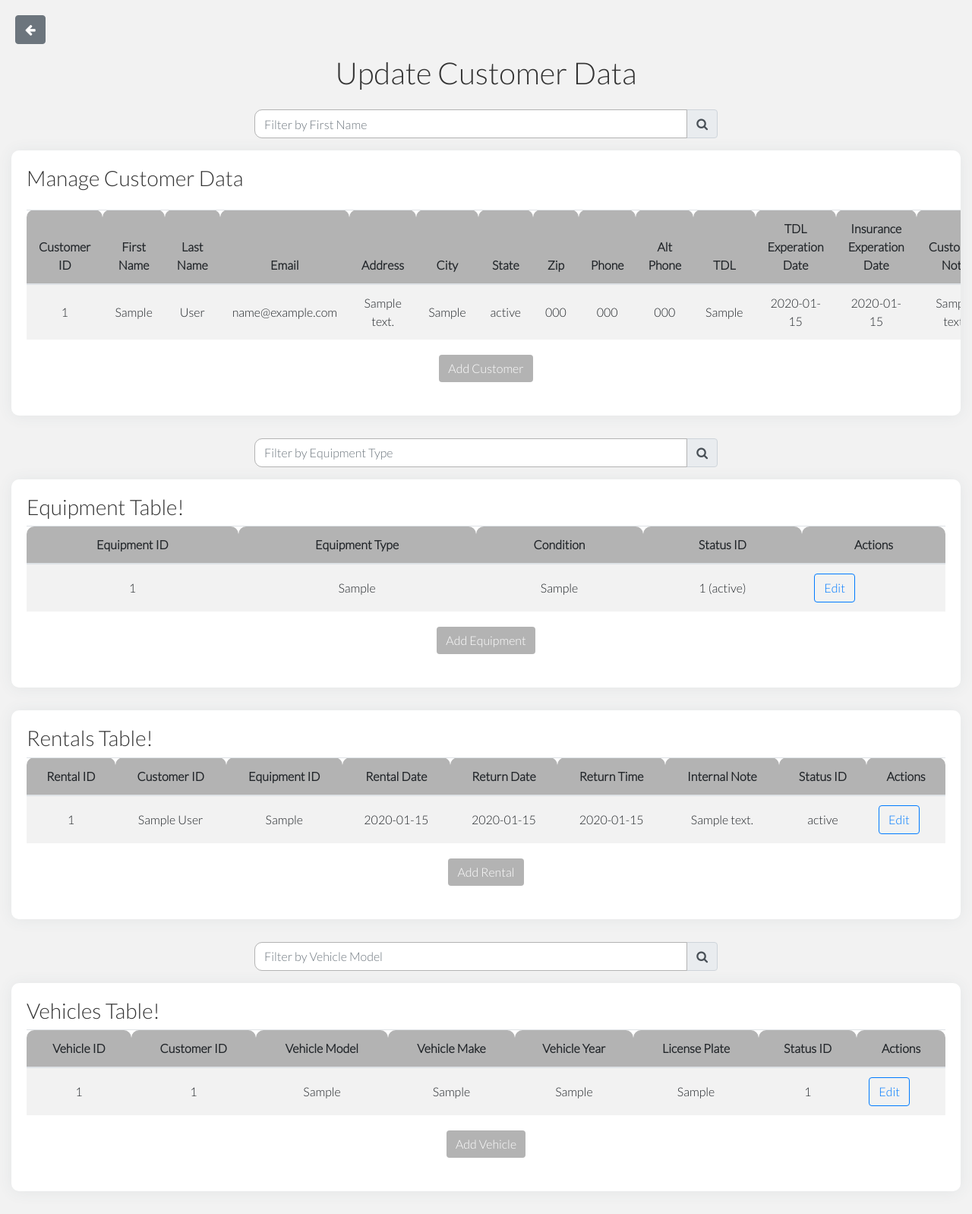
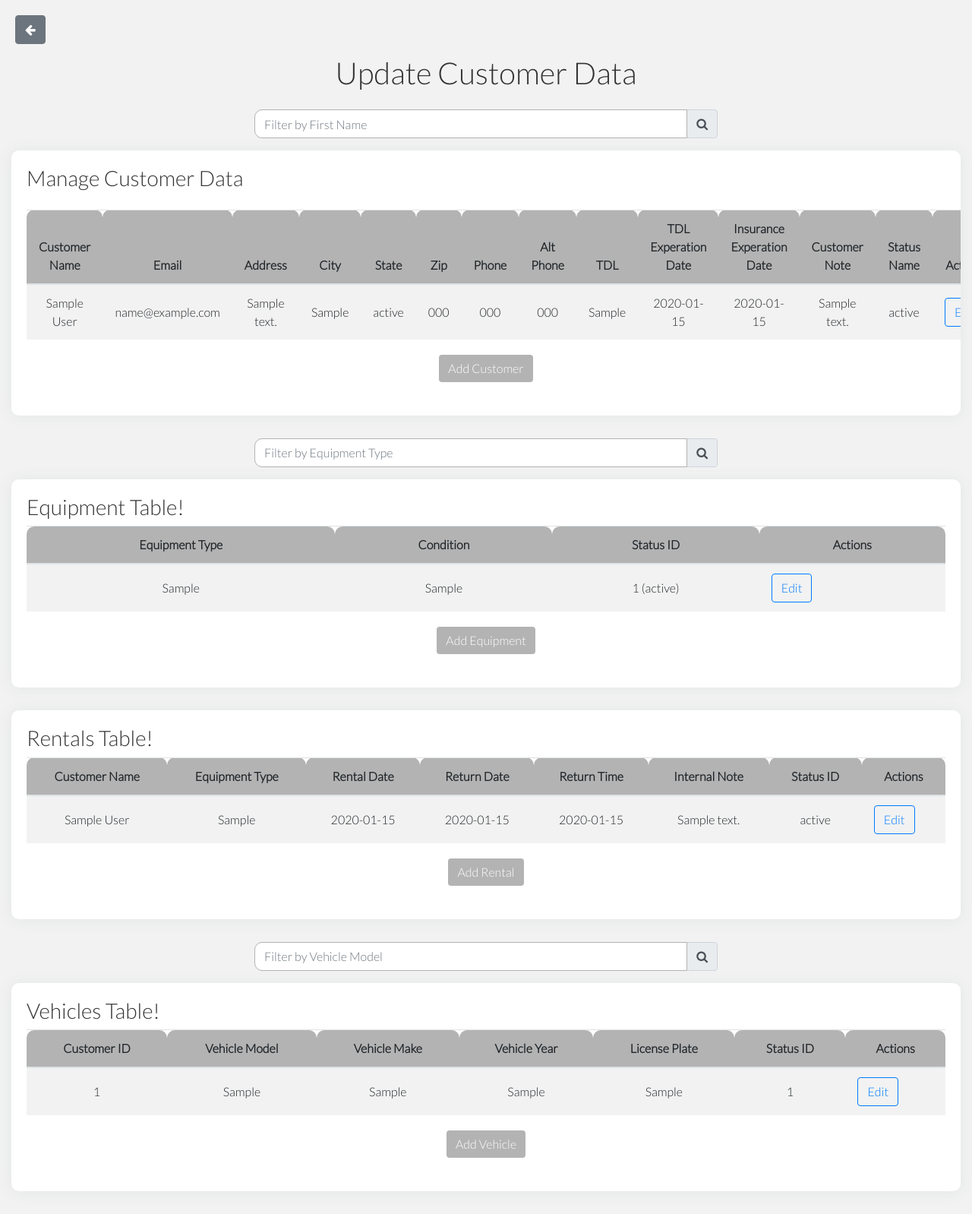
Before and after one commit to DanielHayashi-tech/concrete-help-desk, a Flask app: page /modals in a window 1280 px wide. Shown: the whole page at 76% size. Run offline with Flask 3, Linux system fonts and the light colour scheme; a user stored in the database is signed in; tables that the repository leaves empty hold one stand-in row (values such as "Sample post"); parts of the project's set-up code (start-up, migrations or seed data) failed here and were passed over; some libraries are stand-ins or nearby versions.

Commit message:
replaced numbers with enums in customers table

```diff
--- a/app.py
+++ b/app.py
@@ -228,22 +228,25 @@ def modals():
         return redirect(url_for('login'))
 
     customers_query = db.session.query(
-        Customers.CustomerID,
-        Customers.FirstName,
-        Customers.LastName,
-        Customers.Email,
-        Customers.Phone,
-        Customers.AltPhone,
-        Customers.Address,
-        Customers.City,
-        Customers.State,
-        Customers.Zip,
-        Customers.TDL,
-        Customers.TDLExpirationDate,
-        Customers.InsuranceExpDate,
-        Customers.CustomerNote,
-        Customers.StatusID
+    Customers.CustomerID,
+    Customers.FirstName,
+    Customers.LastName,
+    Customers.Email,
+    Customers.Phone,
+    Customers.AltPhone,
+    Customers.Address,
+    Customers.City,
+    Customers.State,
+    Customers.Zip,
+    Customers.TDL,
+    Customers.TDLExpirationDate,
+    Customers.InsuranceExpDate,
+    Customers.CustomerNote,
+    CustomerStatuses.StatusName  # Added StatusName
+    ).join(
+        CustomerStatuses, CustomerStatuses.StatusID == Customers.StatusID
     ).order_by(Customers.CustomerID.desc()).all()
+
 
     customers_data = []
     for row in customers_query:
@@ -262,8 +265,7 @@ def modals():
             'TDLExpirationDate': row.TDLExpirationDate,
             'InsuranceExpDate': row.InsuranceExpDate,
             'CustomerNote': row.CustomerNote,
-            'StatusID': row.StatusID,
-
+            'StatusName': row.StatusName,  # Changed from StatusID to StatusName
         }
         customers_data.append(item)
 
--- a/templates/modals.html
+++ b/templates/modals.html
@@ -103,6 +103,11 @@
         .table-container .table thead th:nth-child(14),
         .table-container .table tbody td:nth-child(14) {
             width: 15%; /* Increased width for the Internal Note column */
+        }
+
+        .table-container .table thead th:nth-child(1),
+        .table-container .table tbody td:nth-child(1) {
+        display: none;
         }
 
         /* Move the title to the left */
@@ -220,8 +225,7 @@
         <thead>
             <tr>
                 <th class="text-center">Customer ID</th>
-                <th class="text-center">First Name</th>
-                <th class="text-center">Last Name</th>
+                <th class="text-center">Customer Name</th>
                 <th class="text-center">Email</th>
                 <th class="text-center">Address</th>
                 <th class="text-center">City</th>
@@ -233,7 +237,7 @@
                 <th class="text-center">TDL Experation Date</th>
                 <th class="text-center">Insurance Experation Date</th>
                 <th class="text-center">Customer Note</th>
-                <th class="text-center">Status Id</th>
+                <th class="text-center">Status Name</th>
                 <th class="text-center">Actions</th>
 
             </tr>
@@ -242,8 +246,7 @@
             {% for row in customers_data %}
             <tr>
                 <td class="text-center customer-customer-id">{{ row.CustomerID }}</td>
-                <td class="text-center customer-first-name">{{ row.FirstName }}</td>
-                <td class="text-center customer-last-name">{{ row.LastName }}</td>
+                <td class="text-center customer-customer-id">{{ row.FirstName }} {{ row.LastName }}</td>
                 <td class="text-center customer-email">{{ row.Email }}</td>
                 <td class="text-center customer-address">{{ row.Address }}</td>
                 <td class="text-center customer-city">{{ row.City }}</td>
@@ -255,9 +258,7 @@
                 <td class="text-center customer-tdl-experation-date">{{ row.TDLExpirationDate}}</td>
                 <td class="text-center customer-ins-experation-date">{{ row.InsuranceExpDate }}</td>
                 <td class="text-center customer-note">{{ row.CustomerNote }}</td>
-                <td class="text-center customer-status-id">{{ row.StatusID }}</td>
-
-
+                <td class="text-center customer-status-id">{{ row.StatusName }}</td>
                 <td class="text-center">
                     <button class="btn btn-primary edit-button-customers" data-toggle="modal" data-target="#editCustomerModal" data-customer-id="{{ row.CustomerID }}">Edit</button>
                 </td>
@@ -326,8 +327,8 @@
         <thead>
             <tr>
                 <th class="text-center">Rental ID</th>
-                <th class="text-center">Customer ID</th>
-                <th class="text-center">Equipment ID</th>
+                <th class="text-center">Customer Name</th>
+                <th class="text-center">Equipment Type</th>
                 <th class="text-center">Rental Date</th>
                 <th class="text-center">Return Date</th>
                 <th class="text-center">Return Time</th>
```
